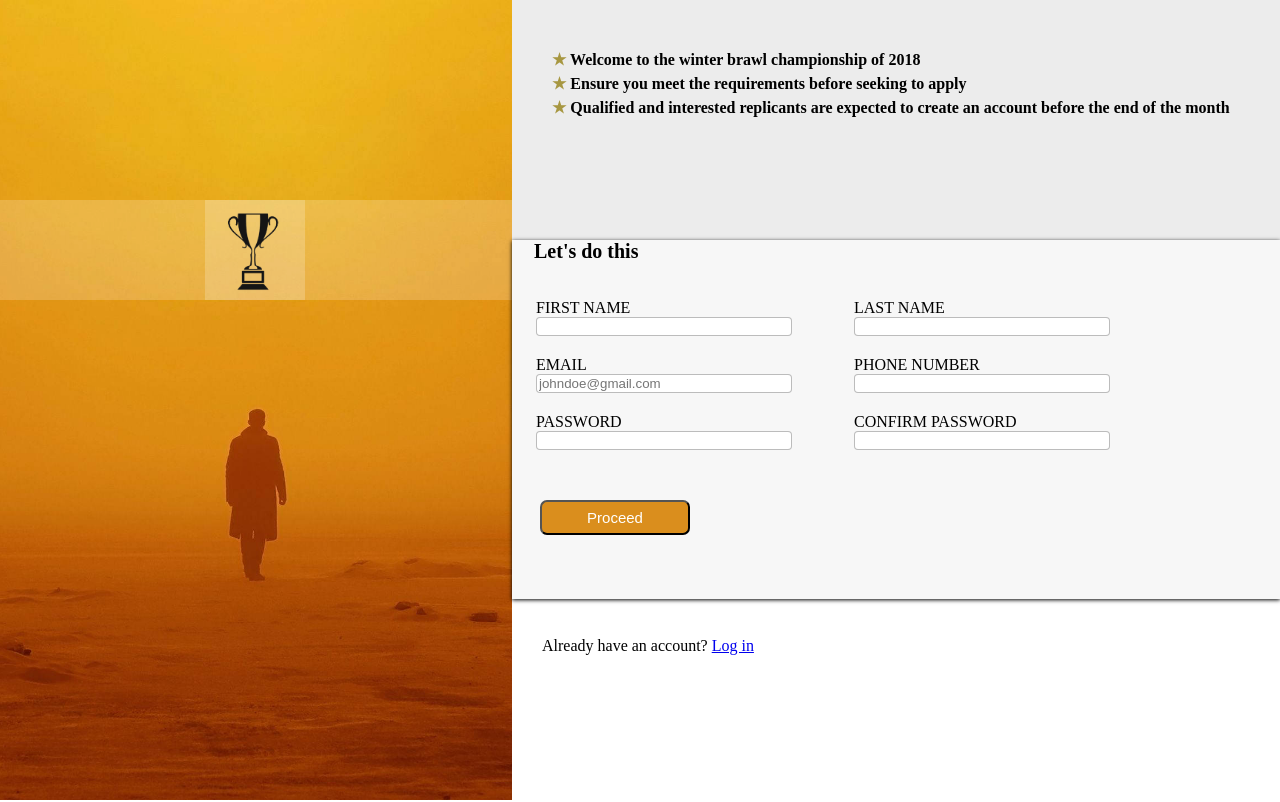
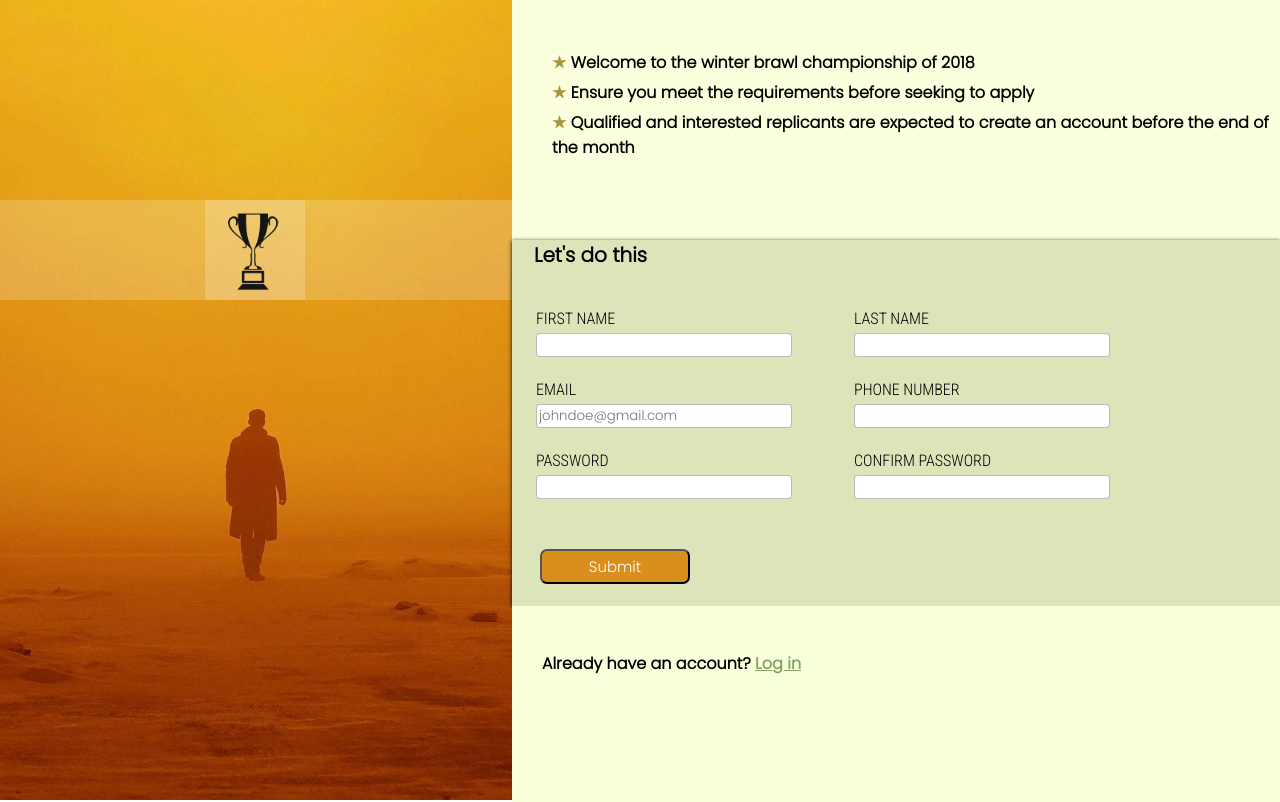
Before and after one commit to Swai15/Sign-up-form, a plain HTML site: page index.html in a window 1280 px wide. Drawn offline with Linux system fonts and the light colour scheme.

Commit message:
Font and colors change

```diff
--- a/index.html
+++ b/index.html
@@ -49,7 +49,7 @@
               <input type="password" id="password" class="error one" required minlength="6" maxlength="10">
             </div>
             <div>
-              <button id="button" onclick="return checkPassword()">Proceed</button>
+              <button id="button" onclick="return checkPassword()">Submit</button>
             </div>
 
           </fieldset>
--- a/style.css
+++ b/style.css
@@ -1,5 +1,8 @@
+@import url('https://fonts.googleapis.com/css2?family=Poppins:wght@300&family=Roboto+Condensed:wght@300&display=swap');
+
 * {
   margin: 0;
+  font-family: 'Poppins', sans-serif;
 }
 
 .container {
@@ -61,7 +64,7 @@
 
 .description {
   height: 30vh;
-  background: rgb(236, 236, 236);
+  background: rgb(252, 255, 221);
   font-weight: 700;
 }
 
@@ -92,7 +95,7 @@ ul li:before {
 
 
 form {
-  background: rgb(247, 247, 247);
+  background: rgb(220, 228, 185);
   box-shadow: 0px 1px 4px black;
 }
 
@@ -104,6 +107,10 @@ form h2 {
   font-size: 20px;
   margin-left: 22px;
   font-weight: 600;
+}
+
+form label {
+  font-family: 'Roboto Condensed', sans-serif;
 }
 
 .fieldset-container {
@@ -176,4 +183,14 @@ button:hover {
 
 .last-section p {
   margin: 20px 30px;
+  font-weight: 700;
 }
+
+.last-section a {
+  color: rgb(132, 160, 95);
+}
+
+.last-section {
+  background-color: rgb(248, 255, 219);
+  height: calc(24.5%);
+}
```
